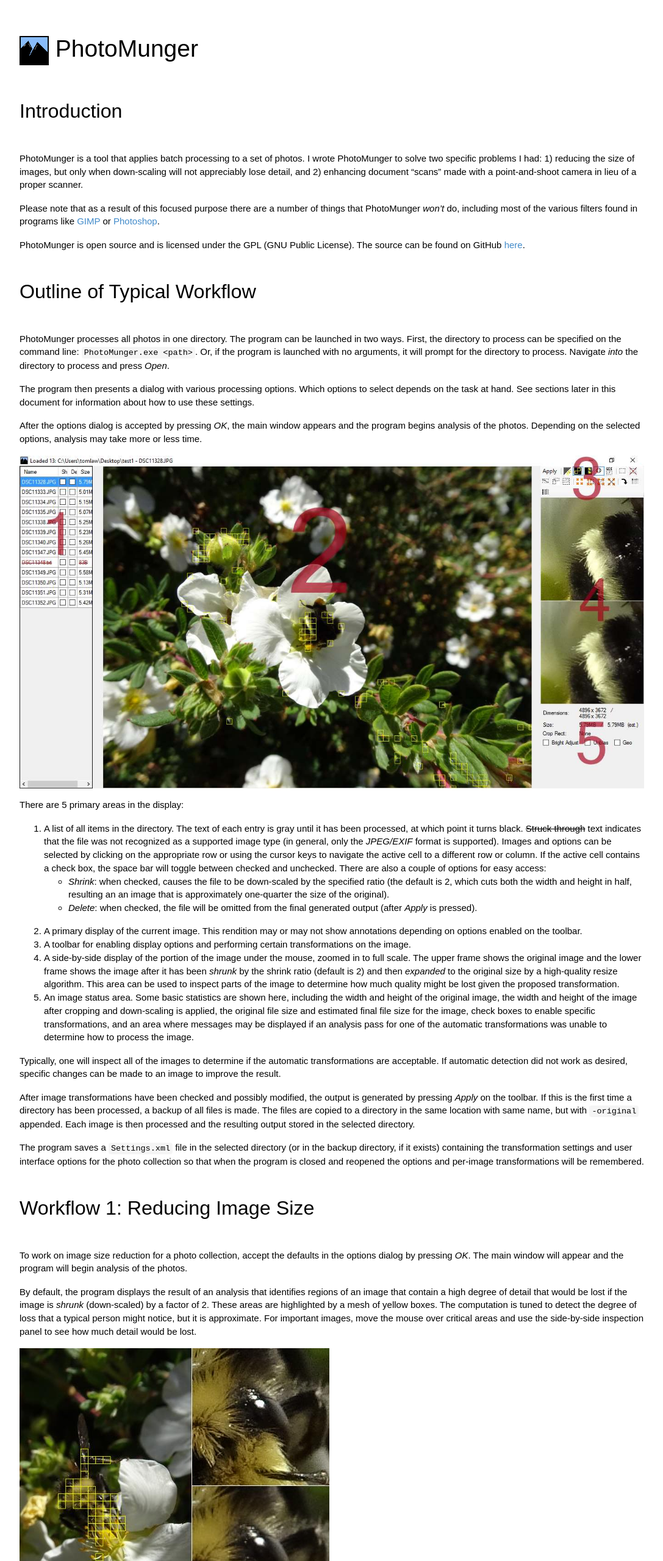
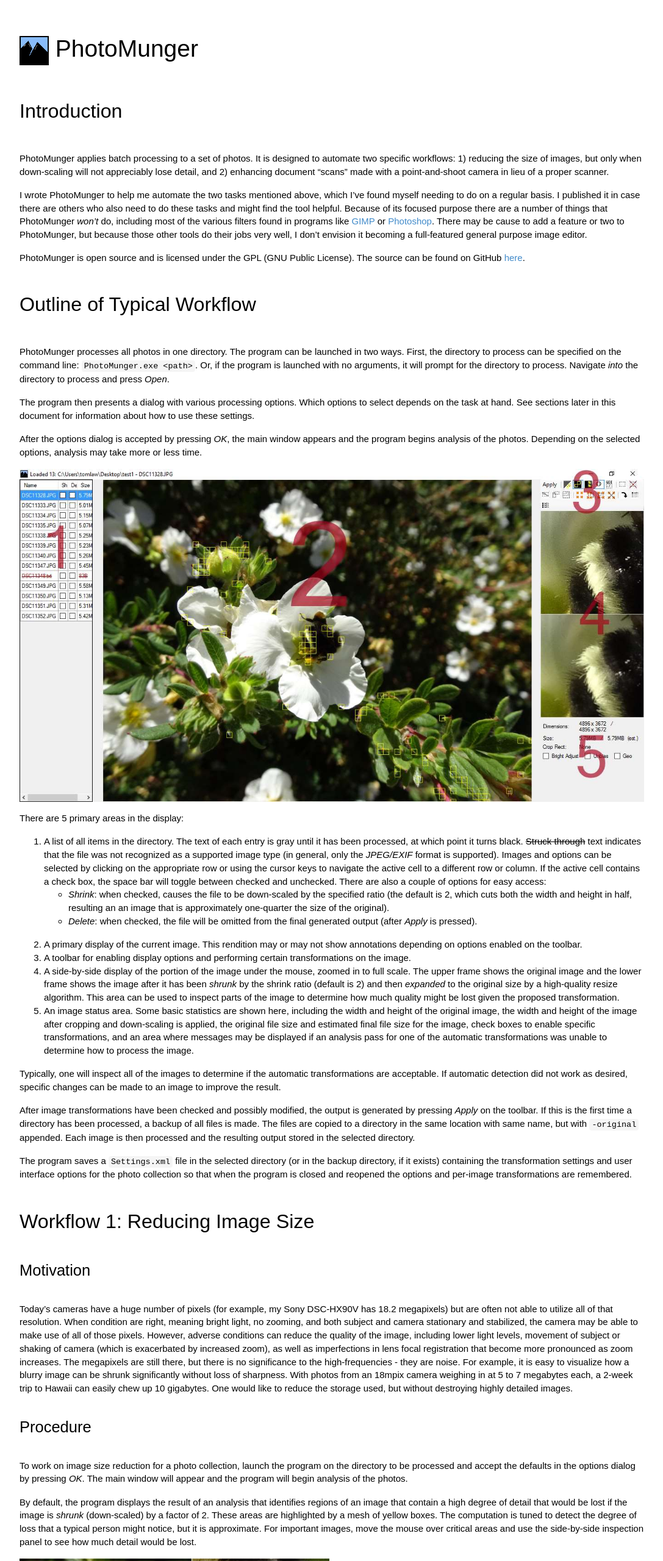
Before and after one commit to programmatom/PhotoMunger, a plain HTML site: page index.html in a window 1280 px wide. Shown: the top 2560 px of the page at 61% size, without its empty margins (96-1183 px from the left). Drawn offline with Linux system fonts and the light colour scheme; a web font is replaced by a local one.

Commit message:
docs again

```diff
--- a/index.html
+++ b/index.html
@@ -16,13 +16,11 @@
 
 <h2 id="introduction">Introduction</h2>
 
-<p>PhotoMunger is a tool that applies batch processing to a set of photos. I wrote PhotoMunger to solve two specific problems I had: 1) reducing the size of images, but only when down-scaling will not appreciably lose detail, and 2) enhancing document “scans” made with a point-and-shoot camera in lieu of a proper scanner.</p>
+<p>PhotoMunger applies batch processing to a set of photos. It is designed to automate two specific workflows: 1) reducing the size of images, but only when down-scaling will not appreciably lose detail, and 2) enhancing document “scans” made with a point-and-shoot camera in lieu of a proper scanner.</p>
 
-<p>Please note that as a result of this focused purpose there are a number of things that PhotoMunger <em>won’t</em> do, including most of the various filters found in programs like <a href="http://www.gimp.org/">GIMP</a> or <a href="http://www.adobe.com/products/photoshop.html">Photoshop</a>.</p>
+<p>I wrote PhotoMunger to help me automate the two tasks mentioned above, which I’ve found myself needing to do on a regular basis. I published it in case there are others who also need to do these tasks and might find the tool helpful. Because of its focused purpose there are a number of things that PhotoMunger <em>won’t</em> do, including most of the various filters found in programs like <a href="http://www.gimp.org/">GIMP</a> or <a href="http://www.adobe.com/products/photoshop.html">Photoshop</a>. There may be cause to add a feature or two to PhotoMunger, but because those other tools do their jobs very well, I don’t envision it becoming a full-featured general purpose image editor.</p>
 
 <p>PhotoMunger is open source and is licensed under the GPL (GNU Public License). The source can be found on GitHub <a href="https://github.com/programmatom/PhotoMunger">here</a>.</p>
-
-
 
 <h2 id="outline-of-typical-workflow">Outline of Typical Workflow</h2>
 
@@ -50,13 +48,19 @@
 
 <p>After image transformations have been checked and possibly modified, the output is generated by pressing <em>Apply</em> on the toolbar. If this is the first time a directory has been processed, a backup of all files is made. The files are copied to a directory in the same location with same name, but with <code>-original</code> appended. Each image is then processed and the resulting output stored in the selected directory.</p>
 
-<p>The program saves a <code>Settings.xml</code> file in the selected directory (or in the backup directory, if it exists) containing the transformation settings and user interface options for the photo collection so that when the program is closed and reopened the options and per-image transformations will be remembered.</p>
+<p>The program saves a <code>Settings.xml</code> file in the selected directory (or in the backup directory, if it exists) containing the transformation settings and user interface options for the photo collection so that when the program is closed and reopened the options and per-image transformations are remembered.</p>
+
+<h2 id="workflow-1-reducing-image-size">Workflow 1: Reducing Image Size</h2>
 
 
 
-<h2 id="workflow-1-reducing-image-size">Workflow 1: Reducing Image Size</h2>
+<h3 id="motivation">Motivation</h3>
 
-<p>To work on image size reduction for a photo collection, accept the defaults in the options dialog by pressing <em>OK</em>. The main window will appear and the program will begin analysis of the photos.</p>
+<p>Today’s cameras have a huge number of pixels (for example, my Sony DSC-HX90V has 18.2 megapixels) but are often not able to utilize all of that resolution. When condition are right, meaning bright light, no zooming, and both subject and camera stationary and stabilized, the camera may be able to make use of all of those pixels. However, adverse conditions can reduce the quality of the image, including lower light levels, movement of subject or shaking of camera (which is exacerbated by increased zoom), as well as imperfections in lens focal registration that become more pronounced as zoom increases. The megapixels are still there, but there is no significance to the high-frequencies - they are noise. For example, it is easy to visualize how a blurry image can be shrunk significantly without loss of sharpness. With photos from an 18mpix camera weighing in at 5 to 7 megabytes each, a 2-week trip to Hawaii can easily chew up 10 gigabytes. One would like to reduce the storage used, but without destroying highly detailed images.</p>
+
+<h3 id="procedure">Procedure</h3>
+
+<p>To work on image size reduction for a photo collection, launch the program on the directory to be processed and accept the defaults in the options dialog by pressing <em>OK</em>. The main window will appear and the program will begin analysis of the photos.</p>
 
 <p>By default, the program displays the result of an analysis that identifies regions of an image that contain a high degree of detail that would be lost if the image is <em>shrunk</em> (down-scaled) by a factor of 2. These areas are highlighted by a mesh of yellow boxes. The computation is tuned to detect the degree of loss that a typical person might notice, but it is approximate. For important images, move the mouse over critical areas and use the side-by-side inspection panel to see how much detail would be lost.</p>
 
@@ -64,19 +68,19 @@
 
 <p>In this example, the left panel shows the yellow mesh identifying an automatically-detected area of high detail and the right panel shows the side-by-side zoomed-in view showing the loss of fine detail should the image be shrunk.</p>
 
-
-
 <h2 id="cropping">Cropping</h2>
 
 <p>PhotoMunger supports lossless JPEG cropping via <a href="http://jpegclub.org/"><code>jpegtran.exe</code></a>. To crop an image, first enable the cropping tool by making sure the crop button is enabled on the toolbar: <br>
 <img src="image3.png" alt="Crop tool" title=""></p>
 
-<p>Once the crop tool is enabled, clicking and dragging anywhere in the image will create a crop rectangle. The portion of the image inside the rectangle will be retained and that outside will be discarded. An existing crop rectangle can be modified by clicking and dragging on the pads at the corners or in the middle of each side of the rectangle. The crop rectangle can be moved without changing it’s side by clicking and dragging on the pad in the rectangle’s center.</p>
+<p>Once the crop tool is enabled, clicking and dragging anywhere in the image will create a crop rectangle. The portion of the image inside the rectangle will be retained and that outside will be discarded.</p>
+
+<p><img src="image25.jpg" alt="Modifying existing crop rectangle" title=""></p>
+
+<p>An existing crop rectangle can be modified by clicking and dragging on the pads at the corners (1) or in the middle (2) of each side of the rectangle. The crop rectangle can be moved without changing it’s size or shape by clicking and dragging on the pad in the rectangle’s center (3).</p>
 
 <p>The crop region can be cleared by clicking the clear crop button: <br>
 <img src="image4.png" alt="Clear crop region" title=""></p>
-
-
 
 <h3 id="aspect-ratio">Aspect ratio:</h3>
 
@@ -86,10 +90,8 @@
 <p>To flip the aspect ratio relative to the overall image’s aspect ratio, select the flip button. The aspect ratio remains the same, but for <em>landscape</em>-oriented images the crop rectangle will be <em>portrait</em>-oriented, and vice versa. <br>
 <img src="image6.png" alt="Flip crop aspect ratio" title=""></p>
 
-<p>To select a specific aspect ratio (for example, for targeting a specific shape for making prints), click the preset/custom aspect ratio button to open a dialog allowing the aspect ratio to be chosen. In addition to common print/page shapes it is possible to enter the width and height for a custom aspect ratio. <br>
+<p>To select a specific aspect ratio (for example, for targeting a specific shape for making prints), click the preset/custom aspect ratio button to open a dialog allowing the aspect ratio to be chosen. In addition to common print/page shapes it is possible to enter a width and height for a custom aspect ratio. <br>
 <img src="image7.png" alt="Custom aspect ratio" title=""></p>
-
-
 
 <h1 id="todo-rotation-setting-shrink-in-file-list"><strong>TODO: rotation; setting shrink in file list</strong></h1>
 
@@ -109,6 +111,8 @@
 
 <p>After changes to the dialog are accepted by pressing <em>OK</em>, the program will reanalyze the images and display the updated results.</p>
 
+
+
 <h3 id="1-bulk-rotation">1. Bulk rotation</h3>
 
 <p>If all images were photographed with the same incorrect orientation, it can be fixed for all images at one time by setting the desired degree of clockwise rotation in the global options dialog:</p>
@@ -116,6 +120,8 @@
 <p><img src="image12.png" alt="Bulk rotation" title=""></p>
 
 <p><img src="image14.jpg" alt="Viewer with rotated image" title=""></p>
+
+
 
 <h3 id="2-geometry-correction">2. Geometry correction</h3>
 
@@ -160,6 +166,8 @@
 
 <p>If auto-crop generates an incorrect rectangle, it can be adjusted by entering crop mode from the toolbar and moving the edges of the rectangle.</p>
 
+
+
 <h3 id="4-improving-contrast-and-whiteness">4. Improving contrast and whiteness</h3>
 
 <p>Most cameras center the distribution of intensity (brightness) around 50%, which is much too dark for scanned documents. To automatically correct the brightness and contrast of all images, enable the <em>Bright Adjust</em> setting in the global options. There is also an option to remove a color bias from the page background.</p>
@@ -167,6 +175,8 @@
 <p><img src="image17.png" alt="Brightness adjustment" title=""></p>
 
 <p><img src="image18.jpg" alt="Brightness adjusted" title=""></p>
+
+
 
 <h3 id="5-flattening-uneven-lighting">5. Flattening uneven lighting</h3>
 
@@ -202,6 +212,8 @@
 
 <p>Press <em>Apply</em> on the toolbar to generate the final output image.</p>
 
+
+
 <h3 id="final-notes">Final notes</h3>
 
 <p>Although this tutorial walked through each image processing step separately, usually the settings would be chosen all at once based on the specific condition of the photograph collection. If the results are unsatisfactory, it might be necessary to tweak certain threshholds or other settings. Fortunately, most images in a batch will tend to have the same defects and biases, allowing batch processing with global parameters to do a good job on all of the images.</p>
```
Also changed, not shown: image25.jpg (added), 1 other file.
